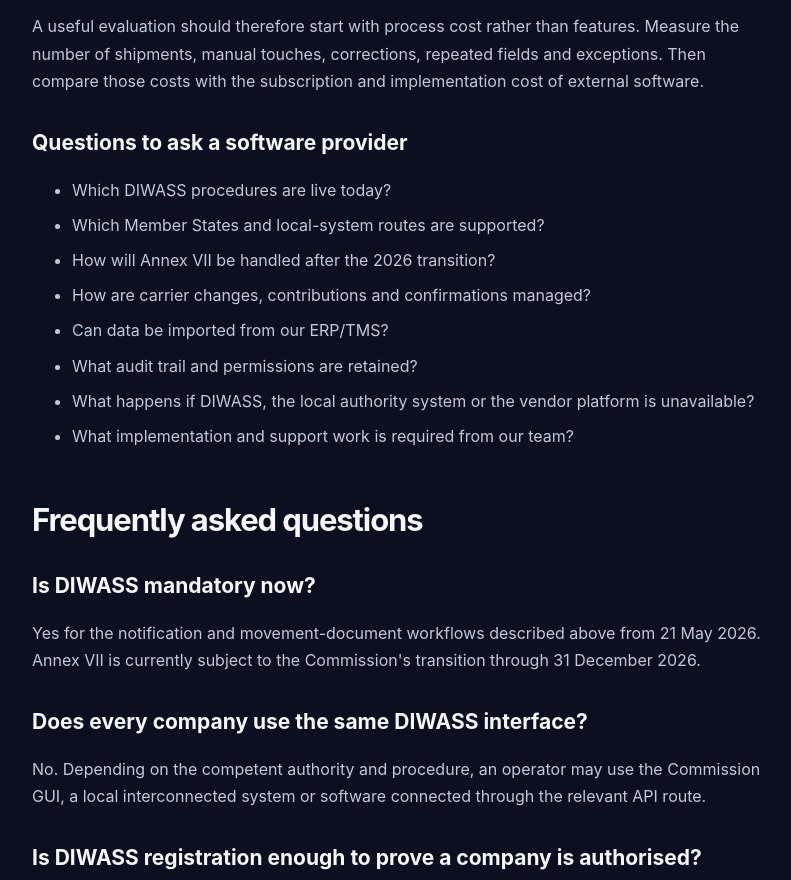
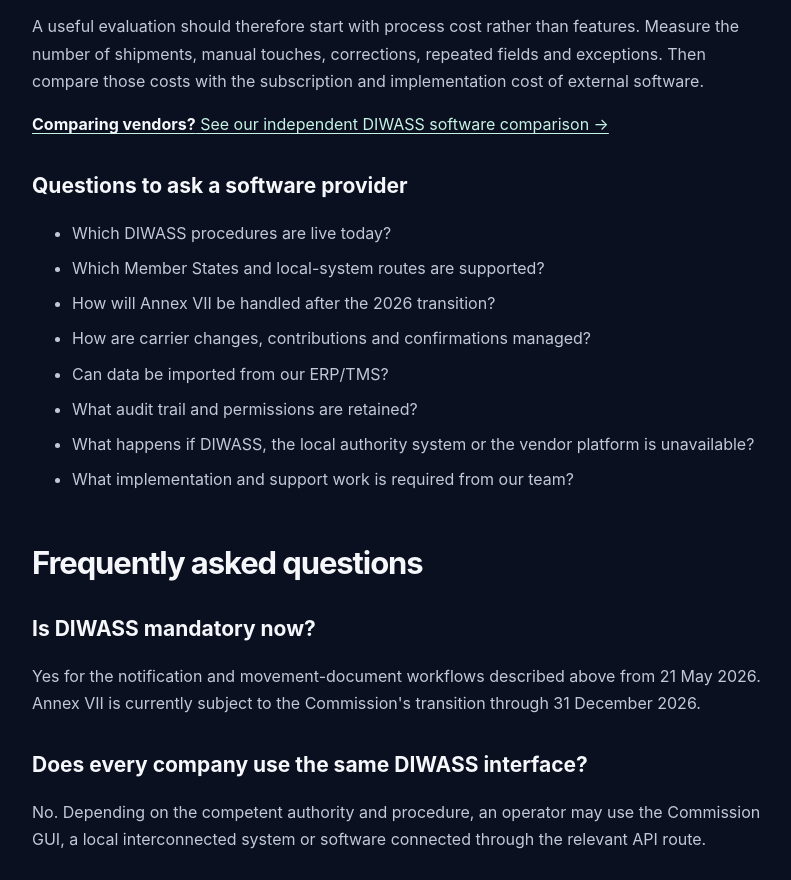
Before and after one commit to marccalbet23/euregbrief, a website: page guides/diwass-complete-guide-2026-2027.html in a window 1280 px wide. Shown: the part 6455-7335 px from the top of the page, without its empty margins (68-859 px from the left). Drawn offline with Linux system fonts and the light colour scheme.

Commit message:
Link software comparison from DIWASS pillar

```diff
--- a/guides/diwass-complete-guide-2026-2027.html
+++ b/guides/diwass-complete-guide-2026-2027.html
@@ -174,6 +174,8 @@
     <p>Not necessarily. The Commission's GUI may be sufficient for organisations with low volumes and simple processes. The business case for external software increases when an operator has high shipment volume, multiple legal entities or sites, several users, repeated counterparties, many Member States, existing ERP/TMS data, or a strong need to reduce duplicate entry.</p>
     <p>A useful evaluation should therefore start with process cost rather than features. Measure the number of shipments, manual touches, corrections, repeated fields and exceptions. Then compare those costs with the subscription and implementation cost of external software.</p>
 
+    <p><a href="/guides/diwass-software-comparison-2026-2027.html"><strong>Comparing vendors?</strong> See our independent DIWASS software comparison →</a></p>
+
     <h3>Questions to ask a software provider</h3>
     <ul>
       <li>Which DIWASS procedures are live today?</li>
```
